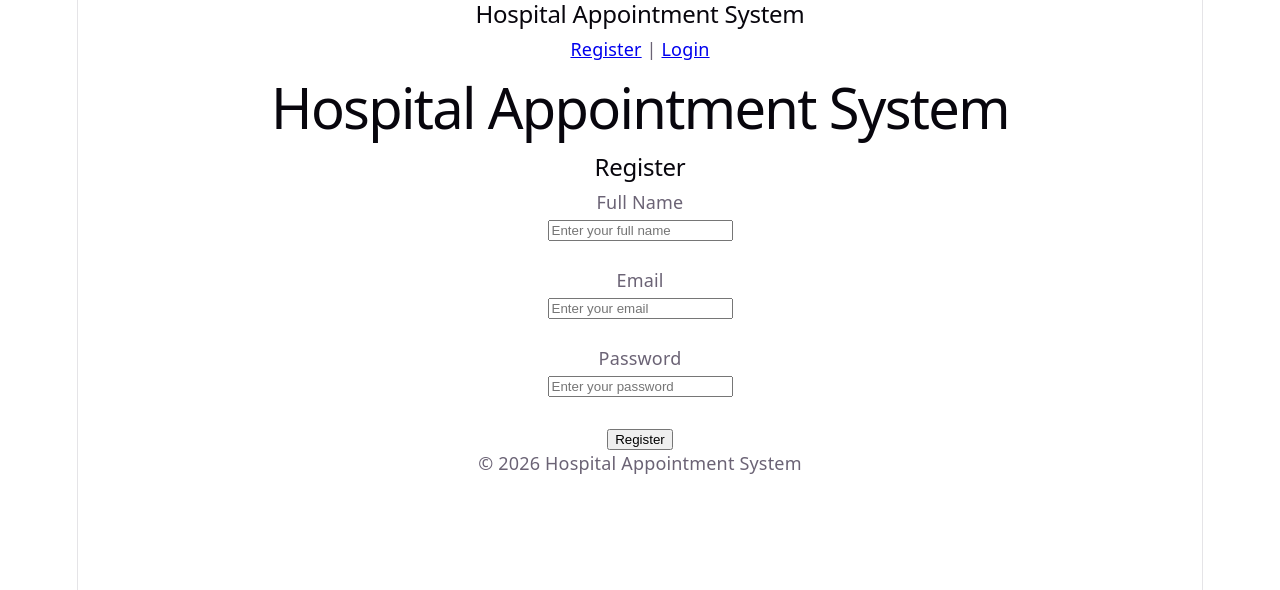
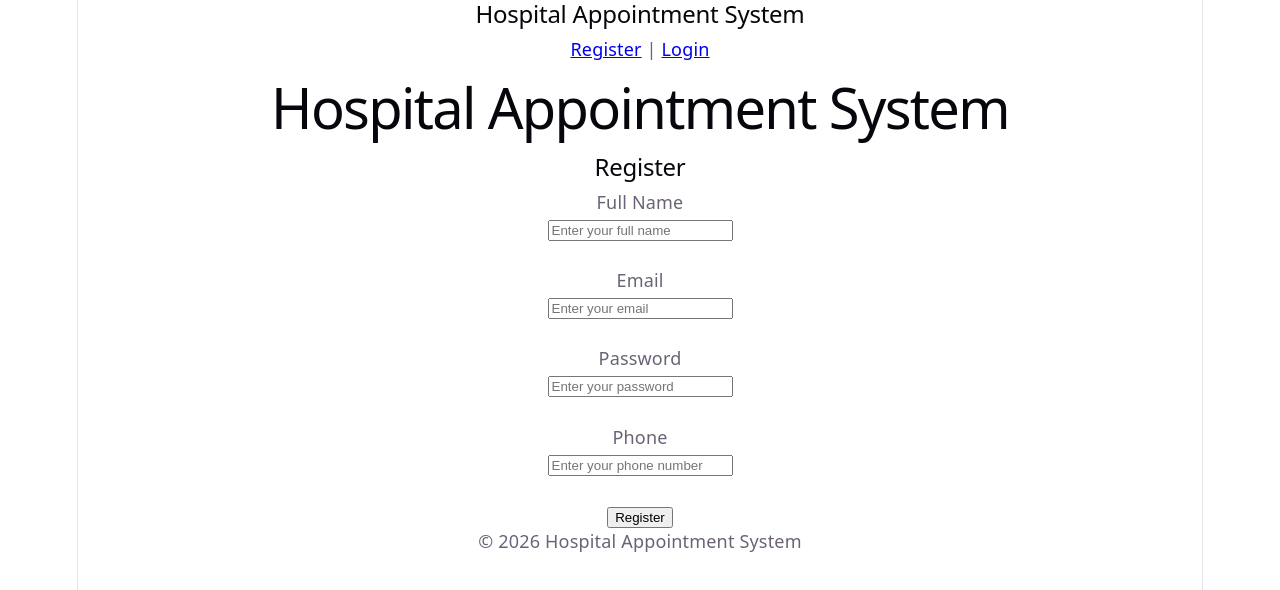
Before and after one commit to Neha09Zareen/AppointMe, a React app in the folder frontend/: page / in a window 1280 px wide. Shown: the top 590 px of the page. Built offline with nearby package versions, Linux system fonts and the light colour scheme; the HTML template or start-up script is replaced by a standard one.

Commit message:
Add registration functionality

```diff
--- a/frontend/src/pages/Register.jsx
+++ b/frontend/src/pages/Register.jsx
@@ -1,31 +1,94 @@
+import { useState } from "react";
+
 function Register() {
+  const [name, setName] = useState("");
+  const [email, setEmail] = useState("");
+  const [password, setPassword] = useState("");
+  const [phone, setPhone] = useState("");
+  const [message, setMessage] = useState("");
+
+  const handleRegister = async (e) => {
+    e.preventDefault();
+
+    try {
+      const response = await fetch("http://127.0.0.1:5000/register", {
+        method: "POST",
+        headers: {
+          "Content-Type": "application/json",
+        },
+        body: JSON.stringify({
+          name: name,
+          email: email,
+          password: password,
+          phone: phone,
+        }),
+      });
+
+      const data = await response.json();
+
+      setMessage(data.message);
+    } catch (error) {
+      setMessage("Could not connect to backend");
+    }
+  };
+
   return (
     <div>
       <h1>Hospital Appointment System</h1>
 
       <h2>Register</h2>
 
-      <form>
+      <form onSubmit={handleRegister}>
+
         <label>Full Name</label>
         <br />
-        <input type="text" placeholder="Enter your full name" />
+        <input
+          type="text"
+          placeholder="Enter your full name"
+          value={name}
+          onChange={(e) => setName(e.target.value)}
+        />
 
         <br /><br />
 
         <label>Email</label>
         <br />
-        <input type="email" placeholder="Enter your email" />
+        <input
+          type="email"
+          placeholder="Enter your email"
+          value={email}
+          onChange={(e) => setEmail(e.target.value)}
+        />
 
         <br /><br />
 
         <label>Password</label>
         <br />
-        <input type="password" placeholder="Enter your password" />
+        <input
+          type="password"
+          placeholder="Enter your password"
+          value={password}
+          onChange={(e) => setPassword(e.target.value)}
+        />
 
         <br /><br />
 
-        <button>Register</button>
+        <label>Phone</label>
+        <br />
+        <input
+          type="text"
+          placeholder="Enter your phone number"
+          value={phone}
+          onChange={(e) => setPhone(e.target.value)}
+        />
+
+        <br /><br />
+
+        <button type="submit">Register</button>
+
       </form>
+
+      <p>{message}</p>
     </div>
   );
 }
```
Also changed, not shown: 1 other file (tests, documents, lock files or other folders).
